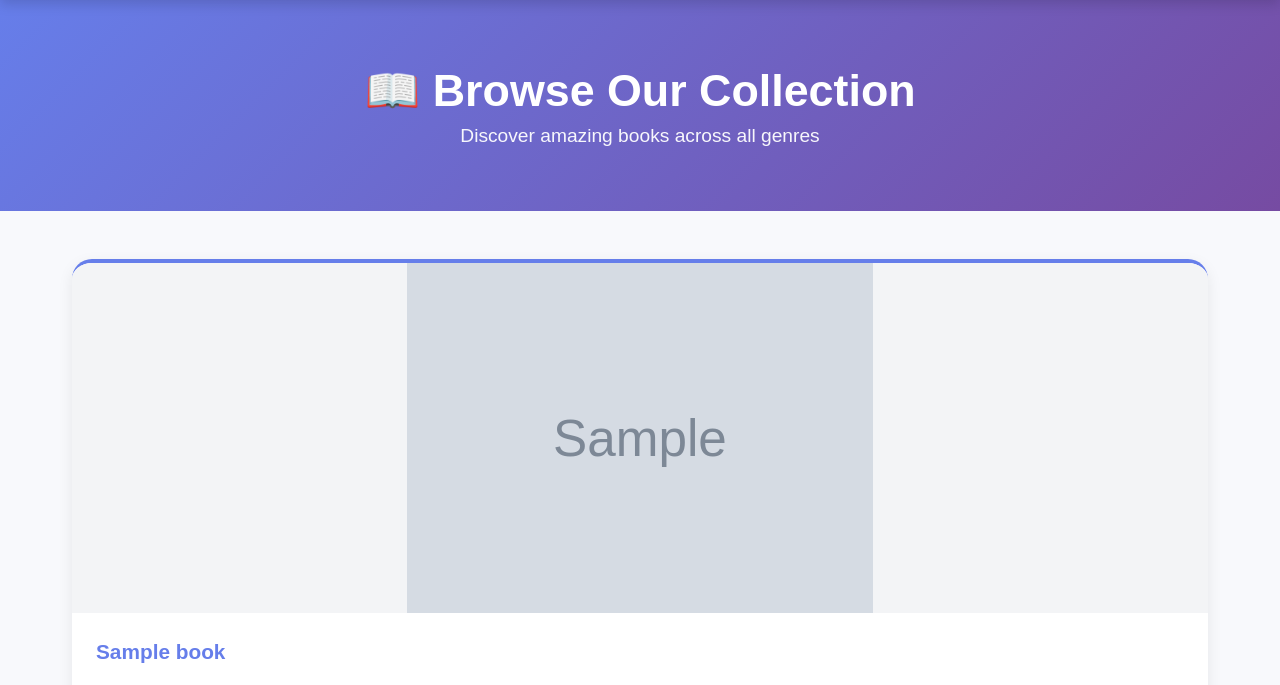
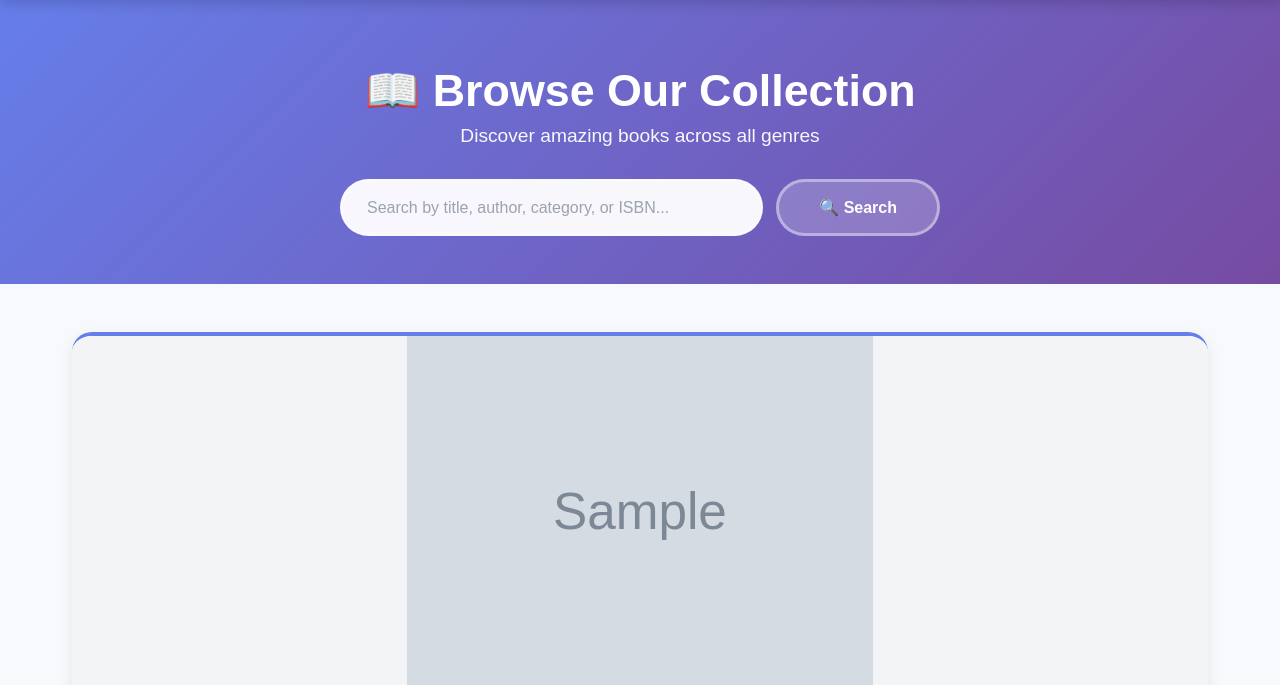
Before and after one commit to Arsalan692/Shelfly, a Django app: page /books/ in a window 1280 px wide. Shown: the part 72-757 px from the top of the page. Run offline with Django 5.2, Linux system fonts and the light colour scheme; tables that the repository leaves empty hold one stand-in row (Sample ...).

Commit message:
Search Feature implemented

```diff
--- a/bookstore/templates/bookstore/book_list.html
+++ b/bookstore/templates/bookstore/book_list.html
@@ -23,7 +23,7 @@
             background: linear-gradient(135deg, #667eea 0%, #764ba2 100%);
             color: white;
             text-align: center;
-            padding: 4rem 2rem;
+            padding: 4rem 2rem 3rem 2rem;
             margin-bottom: 3rem;
         }
 
@@ -50,10 +51,116 @@
             }
         }
 
+        .search-container {
+            max-width: 600px;
+            margin: 0 auto;
+            animation: fadeInUp 1.2s ease;
+        }
+
+        @keyframes fadeInUp {
+            from {
+                opacity: 0;
+                transform: translateY(20px);
+            }
+            to {
+                opacity: 1;
+                transform: translateY(0);
+            }
+        }
+
+        .search-form {
+            position: relative;
+            display: flex;
+            gap: 0.8rem;
+        }
+
+        .search-input {
+            flex: 1;
+            padding: 1rem 1.5rem;
+            border: 3px solid rgba(255, 255, 255, 0.3);
+            border-radius: 50px;
+            font-size: 1rem;
+            background: rgba(255, 255, 255, 0.95);
+            color: #333;
+            transition: all 0.3s ease;
+            outline: none;
+        }
+
+        .search-input:focus {
+            background: white;
+            border-color: rgba(255, 255, 255, 0.8);
+            box-shadow: 0 5px 20px rgba(0, 0, 0, 0.2);
+            transform: translateY(-2px);
+        }
+
+        .search-input::placeholder {
+            color: #9ca3af;
+        }
+
+        .search-btn {
+            padding: 1rem 2.5rem;
+            background: rgba(255, 255, 255, 0.2);
+            color: white;
+            border: 3px solid rgba(255, 255, 255, 0.4);
+            border-radius: 50px;
+            font-size: 1rem;
+            font-weight: 600;
+            cursor: pointer;
+            transition: all 0.3s ease;
+            white-space: nowrap;
+        }
+
+        .search-btn:hover {
+            background: rgba(255, 255, 255, 0.3);
+            border-color: rgba(255, 255, 255, 0.6);
+            transform: translateY(-2px);
+            box-shadow: 0 5px 15px rgba(0, 0, 0, 0.2);
+        }
+
+        .clear-search {
+            padding: 1rem 2rem;
+            background: rgba(220, 38, 38, 0.15);
+            color: white;
+            border: 3px solid rgba(220, 38, 38, 0.3);
+            border-radius: 50px;
+            font-size: 1rem;
+            font-weight: 600;
+            text-decoration: none;
+            display: inline-block;
+            transition: all 0.3s ease;
+            white-space: nowrap;
+        }
+
+        .clear-search:hover {
+            background: rgba(220, 38, 38, 0.25);
+            border-color: rgba(220, 38, 38, 0.5);
+            transform: translateY(-2px);
+            box-shadow: 0 5px 15px rgba(0, 0, 0, 0.2);
+        }
+
         .container {
             max-width: 1200px;
             margin: 0 auto 4rem auto;
             padding: 0 2rem;
+        }
+
+        .search-info {
+            text-align: center;
+            margin-bottom: 2rem;
+            padding: 1.2rem;
+            background: linear-gradient(135deg, #e0e7ff 0%, #dbeafe 100%);
+            border-radius: 15px;
+            border-left: 5px solid #667eea;
+        }
+
+        .search-info p {
+            color: #1f2937;
+            font-size: 1.1rem;
+            font-weight: 500;
+        }
+
+        .search-info strong {
+            color: #667eea;
         }
 
         .book-grid {
@@ -311,9 +430,32 @@
     <section class="page-header">
         <h2>📖 Browse Our Collection</h2>
         <p>Discover amazing books across all genres</p>
+
+        <div class="search-container">
+            <form method="GET" action="{% url 'book_list' %}" class="search-form">
+                <input
+                    type="text"
+                    name="search"
+                    class="search-input"
+                    placeholder="Search by title, author, category, or ISBN..."
+                    value="{{ search_query }}"
+                    autocomplete="off"
+                >
+                <button type="submit" class="search-btn">🔍 Search</button>
+                {% if search_query %}
+                    <a href="{% url 'book_list' %}" class="clear-search">✖ Clear</a>
+                {% endif %}
+            </form>
+        </div>
     </section>
 
     <main class="container">
+        {% if search_query %}
+            <div class="search-info">
+                <p>Showing results for: <strong>"{{ search_query }}"</strong> | Found <strong>{{ books.count }}</strong> book(s)</p>
+            </div>
+        {% endif %}
+
         <div class="book-grid">
             {% for book in books %}
                 <div class="book-card">
@@ -352,9 +494,14 @@
                 </div>
             {% empty %}
                 <div class="no-books">
-                    <p style="font-size: 3rem; margin-bottom: 1rem;">📚</p>
-                    <p>No books available at the moment.</p>
-                    <p style="font-size: 0.9rem; margin-top: 1rem;">Check back soon for new arrivals!</p>
+                    <p style="font-size: 3rem; margin-bottom: 1rem;">🔍</p>
+                    {% if search_query %}
+                        <p>No books found matching "<strong>{{ search_query }}</strong>"</p>
+                        <p style="font-size: 0.9rem; margin-top: 1rem;">Try searching with different keywords or <a href="{% url 'book_list' %}" style="color: #667eea; text-decoration: underline;">view all books</a></p>
+                    {% else %}
+                        <p>No books available at the moment.</p>
+                        <p style="font-size: 0.9rem; margin-top: 1rem;">Check back soon for new arrivals!</p>
+                    {% endif %}
                 </div>
             {% endfor %}
         </div>
--- a/bookstore/views.py
+++ b/bookstore/views.py
@@ -7,6 +7,7 @@ from .models import Book, Order, OrderItem, Customer, Payment, Cart, CartItem, C
 from decimal import Decimal
 import json
 from django.http import JsonResponse
+from django.db.models import Q
 
 # Authentication Views
 def register(request):
@@ -72,8 +73,27 @@ def home_page(request):
 
 
 def book_list(request):
+    # Get search query from GET parameters
+    search_query = request.GET.get('search', '').strip()
+
+    # Start with all books
     books = Book.objects.all()
-    return render(request, 'bookstore/book_list.html', {'books': books})
+
+    # Apply search filter if query exists
+    if search_query:
+        books = books.filter(
+            Q(title__icontains=search_query) |
+            Q(author__icontains=search_query) |
+            Q(category__icontains=search_query) |
+            Q(isbn__icontains=search_query)
+        )
+
+    context = {
+        'books': books,
+        'search_query': search_query,
+    }
+
+    return render(request, 'bookstore/book_list.html', context)
 
 
 def book_detail(request, book_id):
```
Also changed, not shown: other parts of bookstore/templates/bookstore/book_list.html (+13 -0 lines).
